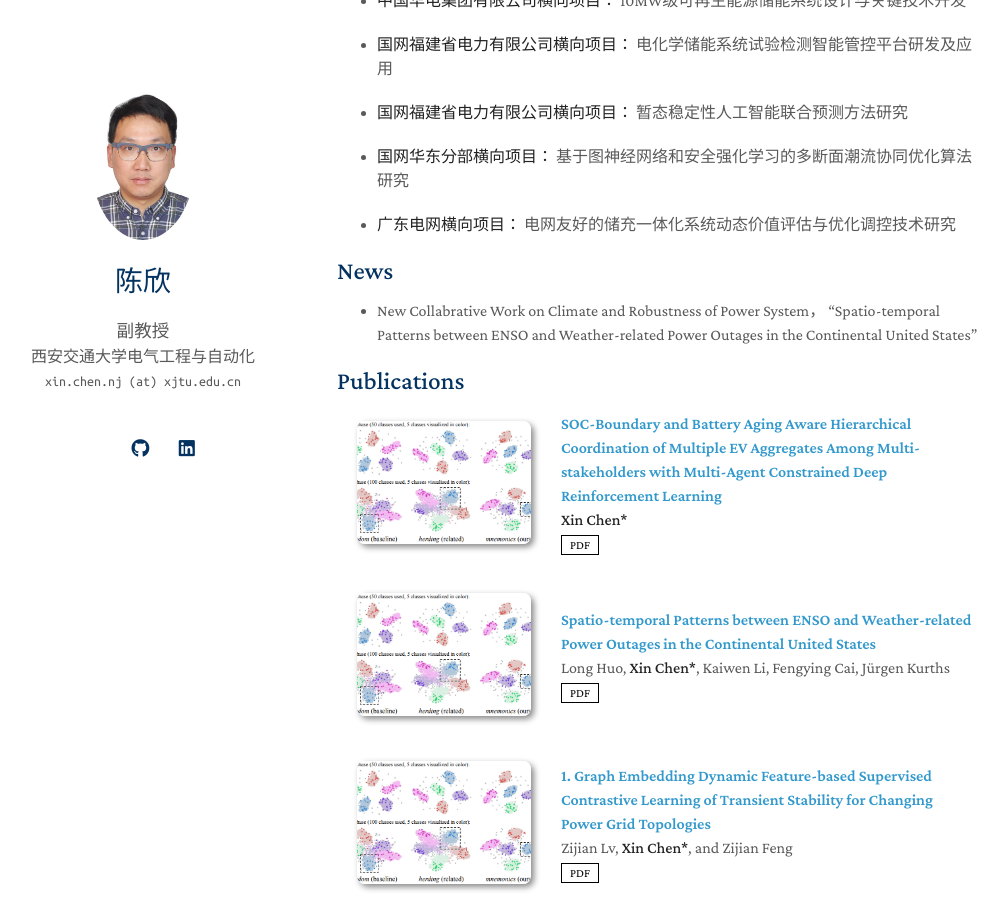
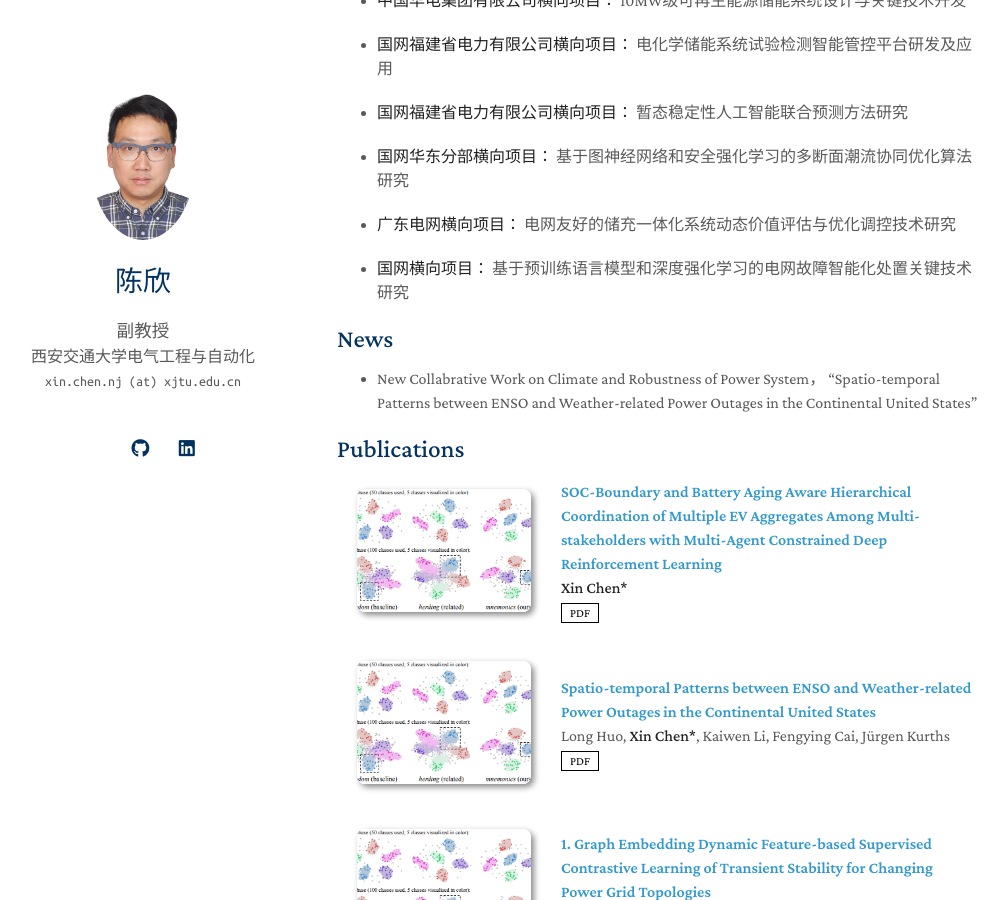
Before and after one commit to IntelligentEnergy/IntelligentEnergy.github.io, a Jekyll site: the page built from index.md, in a window 1280 px wide and 900 px high, scrolled down 1897 px. Shown: the whole window, without its empty margins (133-1141 px from the left). Built offline with Jekyll 4.4.1, drawn with Linux system fonts in a browser that asks for light colours; nearby versions of some CDN libraries; a style sheet for code colours, icons or effects is not loaded; our own code applies the rules of GitHub Pages for plain Markdown files.

Commit message:
Update index.md

```diff
--- a/index.md
+++ b/index.md
@@ -93,6 +93,8 @@ layout: homepage
 
 - **广东电网横向项目：** 电网友好的储充一体化系统动态价值评估与优化调控技术研究
 
+- **国网****横向项目：** 基于预训练语言模型和深度强化学习的电网故障智能化处置关键技术研究
+
 ## News
 
 - New Collabrative Work on Climate and Robustness of Power System， <a href="https://arxiv.org/abs/2406.14474"><autocolor>“Spatio-temporal Patterns between ENSO and Weather-related Power Outages in the Continental United States”</autocolor></a>
```
